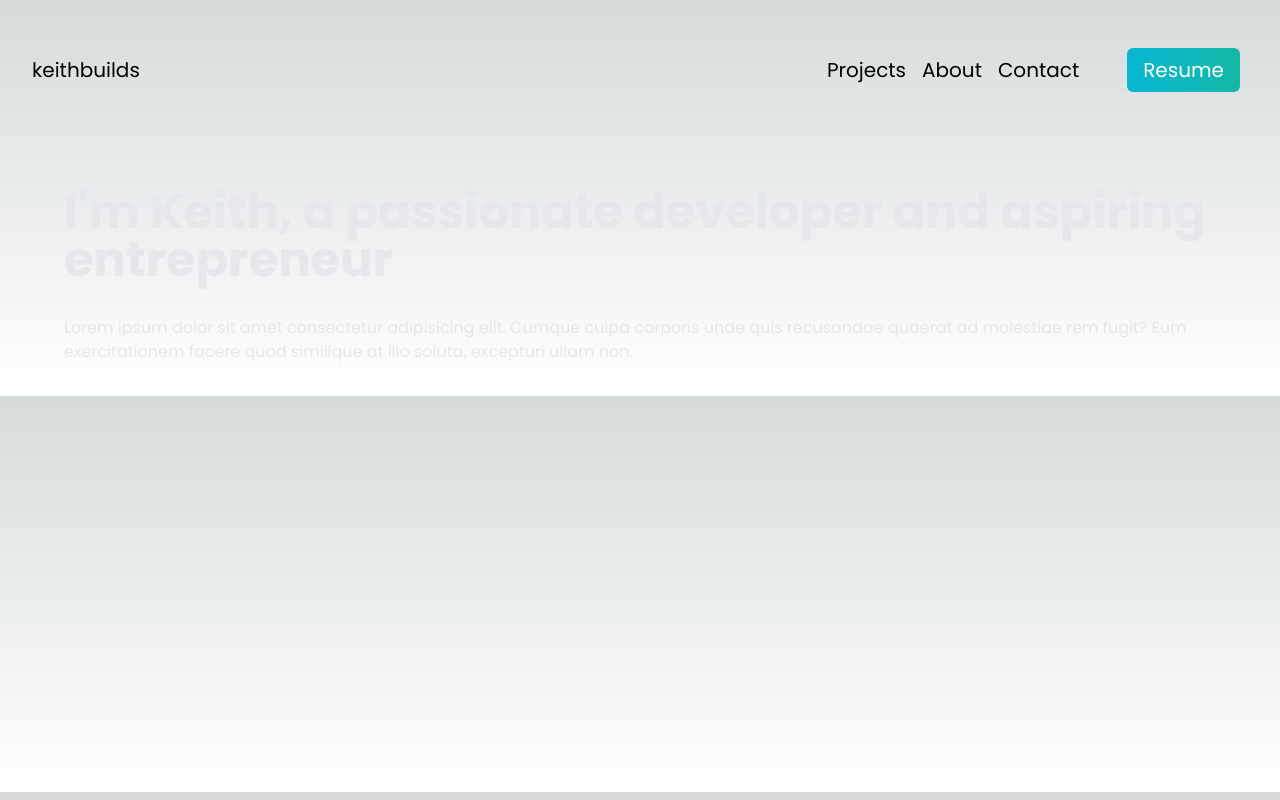
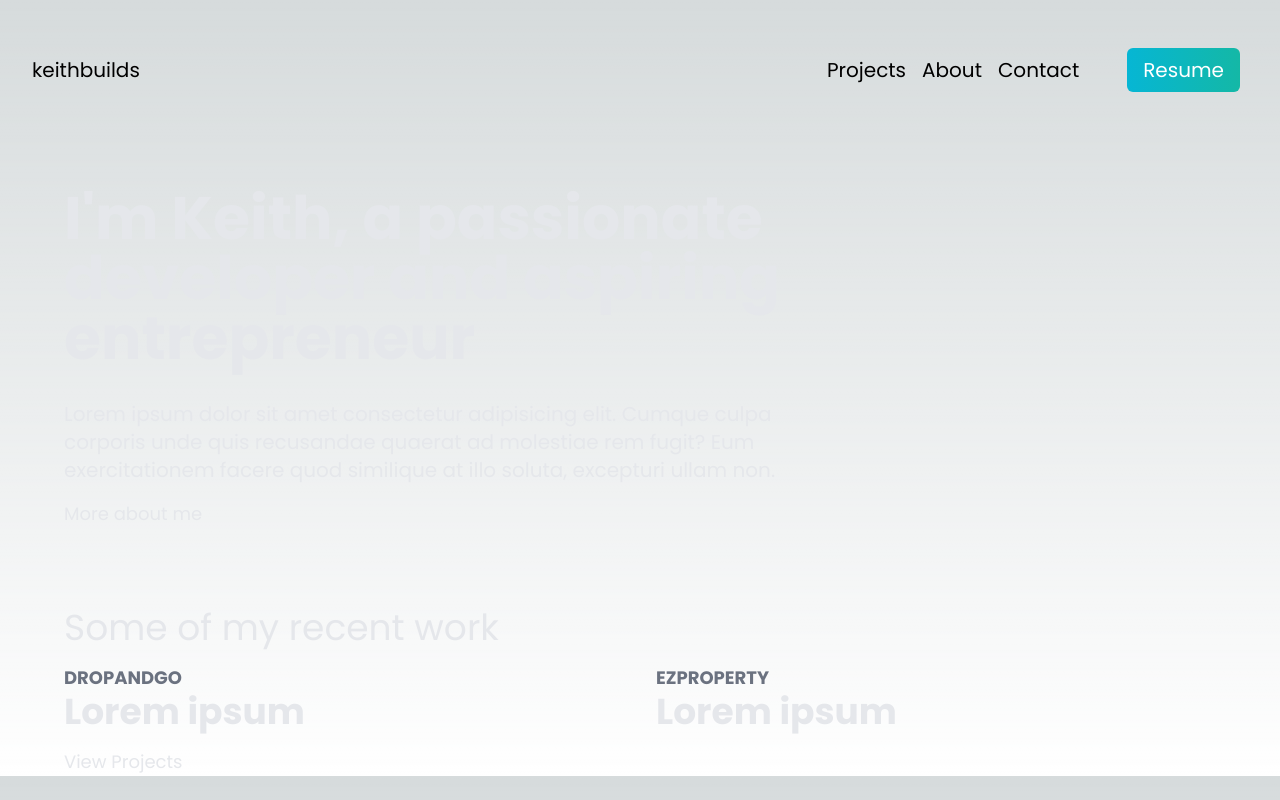
Before and after one commit to Earthstomp/portfolio, a Next.js app in the folder portfolio/: page / in a window 1280 px wide. Built offline with nearby package versions, Linux system fonts and the light colour scheme.

Commit message:
feat: add project cards on homepage and nav links

```diff
--- a/portfolio/app/components/ProjectCard.tsx
+++ b/portfolio/app/components/ProjectCard.tsx
@@ -12,7 +12,7 @@ type Project = {
 
 const ProjectCard = ({ project }: { project: Project }) => {
     return (
-        <div className="py-8">
+        <div>
             <div className="sm:text-sm md:text-md lg:text-lg uppercase font-semibold text-gray-500">
                 {project.label}
             </div>
--- a/portfolio/app/page.tsx
+++ b/portfolio/app/page.tsx
@@ -1,6 +1,8 @@
 import { Poppins } from 'next/font/google'
 import Image from 'next/image'
 import Link from "next/link";
+import { projectDetailData } from './data/data';
+import ProjectCard from './components/ProjectCard';
 
 const poppins = Poppins({
   weight: ['400', '700'],
@@ -13,19 +15,44 @@ async function delay() {
 
 const Home = async () => {
 
+  const MAX_PROJECTS = 2;
+
   await delay();
   return (
     <main>
-      <section>
-        <div className="font-bold sm:text-3xl md:text-4xl lg:text-5xl">
-          I'm Keith, a passionate developer and aspiring entrepreneur
+      <section >
+        <div className="sm: w-full md:w-5/6 lg:w-2/3">
+          <div className="sm:text-4xl md:text-5xl lg:text-6xl font-bold">
+            I'm Keith, a passionate developer and aspiring entrepreneur
+          </div>
+          <div className="pt-8 sm:text-md md:text-lg lg:text-xl">
+            Lorem ipsum dolor sit amet consectetur adipisicing elit. Cumque culpa corporis unde quis recusandae quaerat ad molestiae rem fugit? Eum exercitationem facere quod similique at illo soluta, excepturi ullam non.
+          </div>
+          <div className="pt-4">
+            <Link className="sm:text-sm md:text-md lg:text-lg hover:text-cyan-500 transition duration-500" href="/about">More about me</Link>
+          </div>
         </div>
-        <div className="py-8">
-          Lorem ipsum dolor sit amet consectetur adipisicing elit. Cumque culpa corporis unde quis recusandae quaerat ad molestiae rem fugit? Eum exercitationem facere quod similique at illo soluta, excepturi ullam non.
-        </div>
-        <div className="20">
+
+        <div>
+          <div className="pt-20 sm:text-2xl md:text-3xl lg:text-4xl font-medium">
+            Some of my recent work
+          </div>
+          <div className="pt-4 gap-8 grid sm:grid-cols-1 md:grid-cols-2">
+            {projectDetailData.slice(0, MAX_PROJECTS).map(project =>
+              <ProjectCard project={project} />
+            )}
+          </div>
+          <div className="pt-4">
+            <Link className="sm:text-sm md:text-md lg:text-lg hover:text-cyan-500 transition duration-500" href="/projects">
+              View Projects
+            </Link>
+          </div>
+
 
         </div>
+
+
+
       </section>
     </main>
   )
--- a/portfolio/app/projects/page.tsx
+++ b/portfolio/app/projects/page.tsx
@@ -8,7 +8,7 @@ const ProjectPage = () => {
                 Projects
             </div>
 
-            <div className="pt-8 grid sm:grid-cols-1 md:grid-cols-2">
+            <div className="pt-8 gap-4 grid sm:grid-cols-1 md:grid-cols-2">
                 {projectDetailData.map(project =>
                     <ProjectCard project={project} />
                 )}
```
